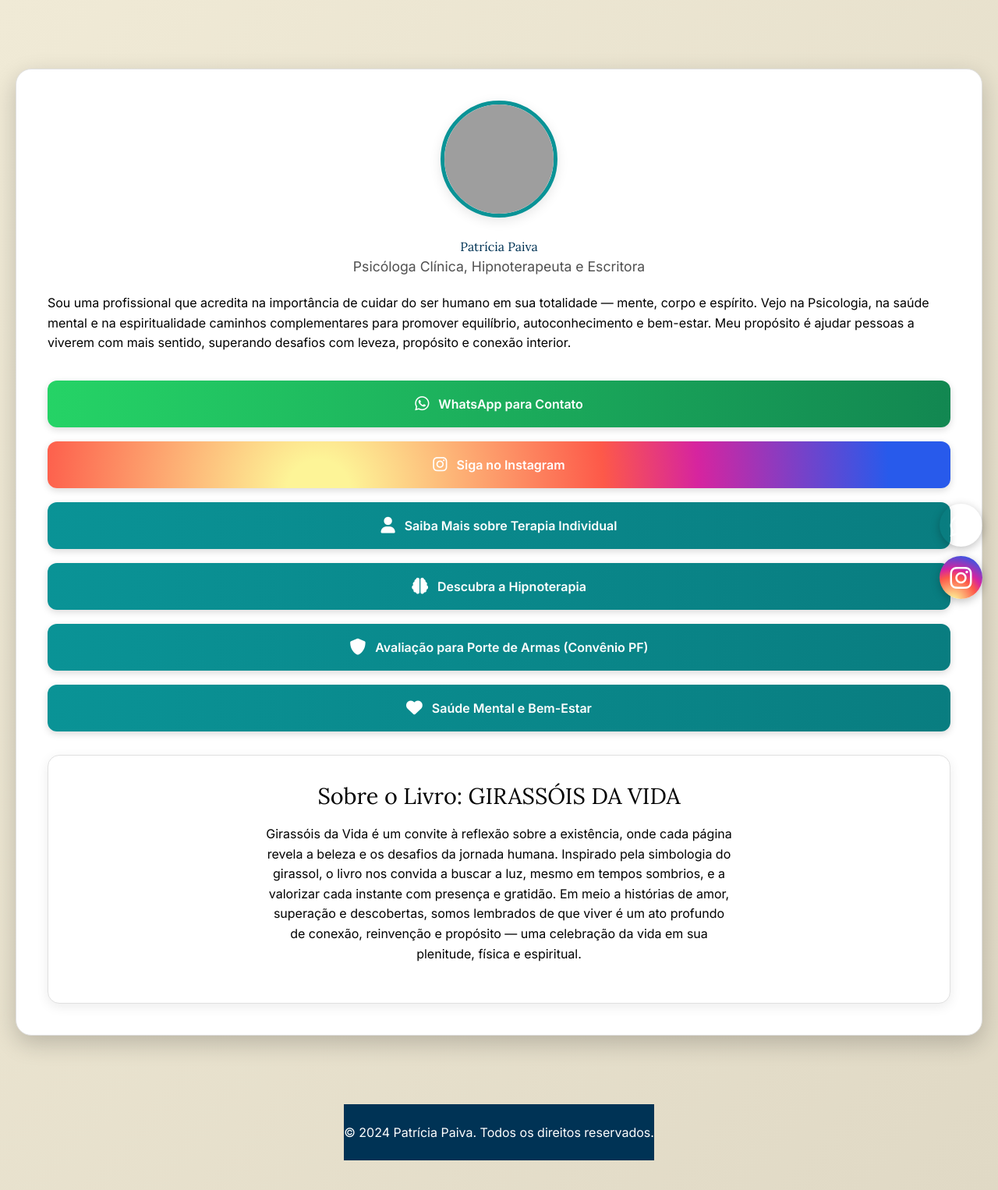
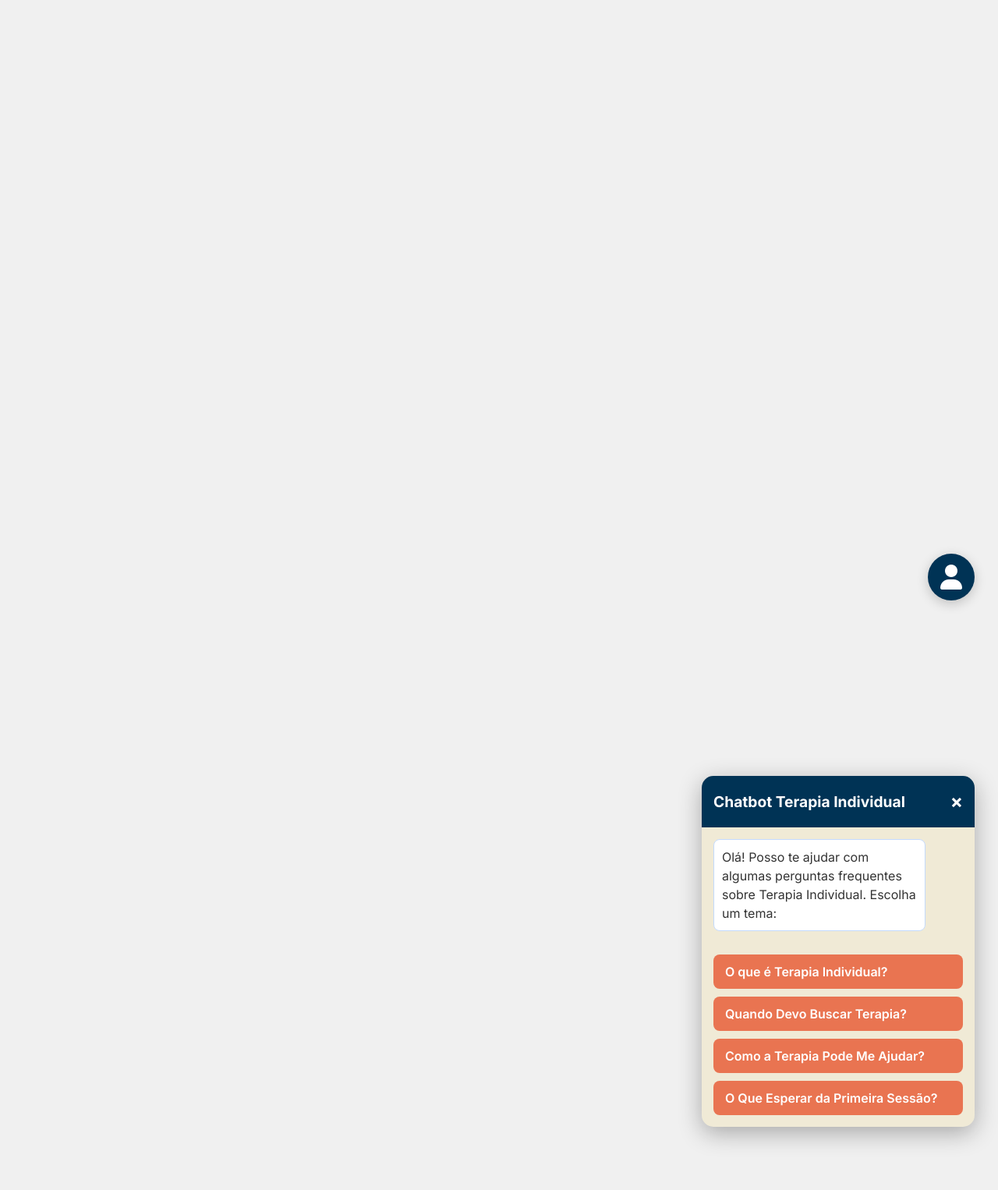
Before and after one commit to giovannapaivavet/App, a plain HTML site: page index.html in a window 1280 px wide. Shown: the whole page at 78% size. After the commit the page ends 800 px from the top, so only its background shows below. Drawn offline with nearby package versions, Linux system fonts and the light colour scheme; grey boxes are pictures that could not be loaded.

Commit message:
Update index.html

```diff
--- a/index.html
+++ b/index.html
@@ -3,318 +3,258 @@
 <head>
     <meta charset="UTF-8">
     <meta name="viewport" content="width=device-width, initial-scale=1.0">
-    <title>Patrícia Paiva - Psicóloga | Hipnoterapeuta | Escritora</title>
+    <title>Chatbot Terapia Individual</title>
     <script src="https://cdn.tailwindcss.com"></script>
-    <script>
-        // Configuração personalizada do Tailwind para cores e fontes
-        tailwind.config = {
-            theme: {
-                extend: {
-                    colors: {
-                        // Paleta de cores definida: #003355, #0A9396, #E97451, #F0EAD6
-                        'patricia-dark-blue': '#003355', // Azul Escuro (para textos e elementos sóbrios)
-                        'patricia-teal': '#0A9396', // Teal (para botões de ação)
-                        'patricia-burnt-orange': '#E97451', // Laranja Queimado (para destaque ou botões secundários)
-                        'patricia-light-beige': '#F0EAD6', // Bege Claro (para fundo principal)
-                        'patricia-text': '#333', // Cor de texto principal (mantendo legibilidade)
-                        'patricia-heading': '#003355', // Cor para títulos principais
-                        'patricia-subheading': '#4F4F4F', // Cor para subtítulos/descrições
-                        // Cores para ícones flutuantes (mantendo as cores associadas)
-                         'whatsapp-float': '#25D366', // Verde WhatsApp
-                         'instagram-float': '#A66C8F', // Tom de rosa/roxo para Instagram (adaptado)
-                    },
-                    fontFamily: {
-                        sans: ['Inter', 'sans-serif'], // Fonte principal Inter
-                        heading: ['Lora', 'serif'], // Fonte Lora para títulos
-                    }
-                }
-            }
-        }
-    </script>
     <link href="https://fonts.googleapis.com/css2?family=Inter:wght@400;600;700&family=Lora:wght@400;700&display=swap" rel="stylesheet">
     <link rel="stylesheet" href="https://cdnjs.cloudflare.com/ajax/libs/font-awesome/6.0.0/css/all.min.css">
     <style>
-        /* Estilos personalizados adicionais */
         body {
-            font-family: 'Inter', sans-serif; /* Aplica a fonte principal */
-            color: #patricia-text; /* Cor de texto padrão */
-            line-height: 1.6;
-            background: linear-gradient(to bottom right, #F0EAD6, #e0d9c5); /* Gradiente suave no fundo */
+            font-family: 'Inter', sans-serif;
+            background-color: #f0f0f0; /* Fundo neutro */
             display: flex;
-            flex-direction: column; /* Para alinhar o rodapé ao final */
             justify-content: center;
             align-items: center;
             min-height: 100vh;
-            padding: 40px 20px; /* Padding maior no body */
+            padding: 20px;
         }
 
-        .linktree-container {
-            background-color: #ffffff; /* Fundo branco para o container */
-            padding: 40px; /* Padding aumentado */
-            border-radius: 20px; /* Bordas mais arredondadas */
-            box-shadow: 0 10px 30px rgba(0, 0, 0, 0.2); /* Sombra mais proeminente */
-            text-align: center;
-            max-width: 450px; /* Largura máxima ajustada para Linktree */
-            width: 100%;
-            border: 1px solid #e0e0e0; /* Borda sutil */
-            margin-bottom: 40px; /* Espaço antes do rodapé */
+        /* Paleta de Cores: #003355 (dark blue), #0A9396 (teal), #E97451 (burnt orange), #F0EAD6 (light beige) */
+        /* Usando variáveis CSS para as cores */
+        :root {
+            --patricia-dark-blue: #003355;
+            --patricia-teal: #0A9396;
+            --patricia-burnt-orange: #E97451;
+            --patricia-light-beige: #F0EAD6;
+            --patricia-text: #333;
         }
 
-        .profile-img {
-            width: 150px; /* Tamanho da foto aumentado */
-            height: 150px;
-            border-radius: 50%;
-            object-fit: cover;
-            margin-bottom: 25px; /* Espaço maior abaixo da foto */
-            border: 5px solid #0A9396; /* Borda com cor Teal */
-            box-shadow: 0 4px 15px rgba(0, 0, 0, 0.1);
+        .chatbot-container {
+            position: fixed; /* Fixo na tela */
+            bottom: 30px;
+            right: 30px; /* Posição padrão */
+            width: 350px;
+            height: 450px;
+            background-color: var(--patricia-light-beige); /* Light beige background */
+            border-radius: 15px;
+            box-shadow: 0 8px 30px rgba(0, 0, 0, 0.3);
+            overflow: hidden;
+            display: flex;
+            flex-direction: column;
+            font-family: 'Inter', sans-serif;
+            z-index: 1000; /* Acima de outros elementos */
+            transform: translateY(150%); /* Começa escondido */
+            transition: transform 0.4s ease-in-out;
         }
 
-        h1 {
-            font-family: 'Lora', serif;
-            font-size: 2.5rem; /* Tamanho do título aumentado */
-            font-weight: 700;
-            color: #patricia-heading; /* Azul Escuro para o título */
-            margin-bottom: 8px; /* Espaço ajustado */
+        .chatbot-container.open {
+            transform: translateY(0); /* Desliza para cima quando aberto */
         }
 
-        .description {
-            font-size: 1.1rem; /* Tamanho da descrição aumentado */
-            color: #patricia-subheading; /* Cor para descrição */
-            margin-bottom: 20px; /* Espaço ajustado para a bio vir abaixo */
-            line-height: 1.6;
+        .chatbot-header {
+            background-color: var(--patricia-dark-blue); /* Dark blue header */
+            color: white;
+            padding: 15px;
+            font-size: 1.2rem;
+            font-weight: 700;
+            display: flex;
+            justify-content: space-between;
+            align-items: center;
+            cursor: pointer; /* Indica que o header é clicável */
         }
 
-        /* Estilo para a seção de Bio */
-        .bio-section {
-            text-align: left; /* Alinhar texto da bio à esquerda */
-            margin-bottom: 35px; /* Espaço maior abaixo da bio */
-            color: #patricia-text;
-            font-size: 1rem;
-            line-height: 1.6;
+        .chatbot-close-btn {
+            background: none;
+            border: none;
+            color: white;
+            font-size: 1.5rem;
+            cursor: pointer;
         }
 
-        /* Estilo para botões de opção (usando Teal e Burnt Orange com gradientes) */
-        .btn-option {
-            display: flex; /* Usar flexbox para ícone e texto */
-            align-items: center;
-            justify-content: center; /* Centralizar conteúdo */
-            background: linear-gradient(to right, #0A9396, #097D80); /* Gradiente Teal */
-            color: white;
-            font-weight: 600;
-            padding: 18px 25px; /* Padding aumentado para botões */
-            border-radius: 12px; /* Bordas mais arredondadas nos botões */
-            text-decoration: none;
-            margin-bottom: 18px; /* Espaço maior entre botões */
-            transition: all 0.3s ease; /* Transição suave */
-            box-shadow: 0 3px 10px rgba(0, 0, 0, 0.15); /* Sombra nos botões */
-            border: none;
+        .chatbot-body {
+            flex-grow: 1;
+            padding: 15px;
+            overflow-y: auto; /* Scroll para o conteúdo */
+            display: flex;
+            flex-direction: column;
         }
 
-        .btn-option:hover {
-            background: linear-gradient(to right, #097D80, #086a6d); /* Gradiente mais escuro no hover */
-            transform: translateY(-3px); /* Efeito de "levantar" no hover */
-            box-shadow: 0 6px 15px rgba(0, 0, 0, 0.25);
+        .message {
+            margin-bottom: 15px;
+            padding: 10px;
+            border-radius: 8px;
+            max-width: 85%;
         }
 
-         .btn-option i {
-             margin-right: 12px; /* Espaço maior entre ícone e texto */
-             font-size: 1.3rem; /* Tamanho do ícone ajustado */
+        .message.bot {
+            align-self: flex-start;
+            background-color: #ffffff; /* White background for bot messages */
+            border: 1px solid #c3dafe; /* Borda sutil */
+            color: var(--patricia-text);
         }
 
-        /* Estilo específico para o botão de Escritora (usando Burnt Orange) */
-        .btn-option.writer-button {
-             background: linear-gradient(to right, #E97451, #d06244); /* Gradiente Laranja Queimado */
-        }
-         .btn-option.writer-button:hover {
-             background: linear-gradient(to right, #d06244, #b85338); /* Gradiente mais escuro */
+        .message.user {
+            align-self: flex-end;
+            background-color: var(--patricia-teal); /* Teal background for user clicks */
+            color: white;
         }
 
-         /* Estilo específico para o botão de WhatsApp (usando verde) */
-        .btn-option.whatsapp-button {
-             background: linear-gradient(to right, #25D366, #128751); /* Gradiente Verde WhatsApp */
-        }
-         .btn-option.whatsapp-button:hover {
-             background: linear-gradient(to right, #128751, #0e6b40); /* Gradiente Verde mais escuro */
+        .chatbot-options {
+            padding: 15px;
+            display: flex;
+            flex-direction: column;
+            gap: 10px; /* Espaço entre os botões de opção */
         }
 
-         /* Estilo específico para o botão de Instagram (usando gradiente Instagram) */
-         .btn-option.instagram-button {
-             background: radial-gradient(circle at 30% 107%, #fdf497 0%, #fdf497 5%, #fd5949 45%, #d6249f 60%, #285aeb 90%); /* Gradiente Instagram */
-             color: white; /* Cor do texto branca para o gradiente do Instagram */
-         }
-         .btn-option.instagram-button:hover {
-              background: radial-gradient(circle at 30% 107%, #fce38a 0%, #fce38a 5%, #fc4a3a 45%, #c51a8d 60%, #234cc7 90%); /* Gradiente Instagram mais escuro */
+        .option-button {
+            background-color: var(--patricia-burnt-orange); /* Burnt orange for options */
+            color: white;
+            padding: 10px 15px;
+            border-radius: 8px;
+            border: none;
+            cursor: pointer;
+            font-size: 1rem;
+            font-weight: 600;
+            transition: background-color 0.3s ease;
+            text-align: left; /* Alinhar texto à esquerda */
         }
 
-
-        /* Estilos para a seção Escritora */
-        .writer-section {
-            background-color: #ffffff; /* Fundo branco */
-            padding: 30px; /* Padding ajustado */
-            border-radius: 15px; /* Bordas arredondadas */
-            box-shadow: 0 4px 15px rgba(0, 0, 0, 0.08);
-            margin-top: 30px;
-            text-align: center;
-            border: 1px solid #e0e0e0; /* Borda sutil */
-        }
-        .writer-section h3 {
-            font-family: 'Lora', serif;
-            font-size: 1.8rem;
-            margin-bottom: 15px;
-            color: #patricia-dark-blue; /* Azul Escuro */
-        }
-        .writer-section p {
-            font-size: 1rem;
-            color: #patricia-text;
-            margin-bottom: 20px;
-            line-height: 1.6;
-            max-width: 600px;
-            margin-left: auto;
-            margin-right: auto;
+        .option-button:hover {
+            background-color: #d06244; /* Burnt orange mais escuro no hover */
         }
 
-         /* Estilos para ícones flutuantes */
-        .floating-icons {
+        .whatsapp-link {
+            display: inline-block;
+            background-color: #25D366; /* WhatsApp green */
+            color: white;
+            padding: 8px 12px;
+            border-radius: 5px;
+            text-decoration: none;
+            margin-top: 10px;
+            font-size: 0.9rem;
+            font-weight: 600;
+            transition: background-color 0.3s ease;
+        }
+
+        .whatsapp-link:hover {
+            background-color: #128751; /* Darker WhatsApp green */
+        }
+
+        .chatbot-open-button {
             position: fixed;
-            bottom: 20px; /* Distância do fundo */
-            right: 20px; /* Distância da direita */
-            z-index: 1000; /* Garante que fiquem acima de outros elementos */
-            display: flex;
-            flex-direction: column; /* Ícones empilhados verticalmente */
-            align-items: center;
-        }
-        .floating-icon {
+            bottom: 30px;
+            right: 30px; /* Posição padrão */
+            width: 60px;
+            height: 60px;
+            background-color: var(--patricia-dark-blue); /* Dark blue button */
+            color: white;
+            border-radius: 50%;
             display: flex;
             justify-content: center;
             align-items: center;
-            width: 55px; /* Tamanho do círculo aumentado */
-            height: 55px; /* Tamanho do círculo aumentado */
-            border-radius: 50%; /* Forma de círculo */
-            color: white;
-            font-size: 2rem; /* Tamanho do ícone aumentado */
-            margin-bottom: 12px; /* Espaço entre os ícones */
-            box-shadow: 0 3px 12px rgba(0, 0, 0, 0.25);
-            transition: transform 0.2s ease, box-shadow 0.2s ease;
-        }
-        .floating-icon:hover {
-            transform: scale(1.1); /* Efeito de zoom no hover */
-            box-shadow: 0 5px 20px rgba(0, 0, 0, 0.35);
-        }
-        .whatsapp-float {
-            background-color: #whatsapp-float; /* Verde WhatsApp */
-        }
-        .instagram-float {
-            background: radial-gradient(circle at 30% 107%, #fdf497 0%, #fdf497 5%, #fd5949 45%, #d6249f 60%, #285aeb 90%); /* Gradiente Instagram */
+            font-size: 2rem;
+            box-shadow: 0 4px 15px rgba(0, 0, 0, 0.2);
+            cursor: pointer;
+            z-index: 1001; /* Acima do container */
+            transition: transform 0.2s ease;
         }
 
-
-         /* Responsividade */
-        @media (max-width: 768px) {
-            body {
-                padding: 20px 15px;
-            }
-            .linktree-container {
-                padding: 30px 20px;
-                border-radius: 15px;
-            }
-            .profile-img {
-                width: 120px;
-                height: 120px;
-                margin-bottom: 20px;
-            }
-            h1 {
-                font-size: 2rem;
-            }
-            .description {
-                font-size: 1rem;
-                margin-bottom: 20px; /* Ajustado */
-            }
-             .bio-section {
-                 margin-bottom: 25px; /* Ajustado */
-             }
-            .btn-option {
-                 padding: 15px 20px;
-                 border-radius: 10px;
-                 margin-bottom: 15px;
-                 font-size: 1rem;
-            }
-             .btn-option i {
-                 margin-right: 10px;
-                 font-size: 1.2rem;
-             }
-               .writer-section {
-                   padding: 25px 15px;
-                   margin-top: 25px;
-               }
-                .writer-section h3 {
-                    font-size: 1.5rem;
-                }
-                 .writer-section p {
-                     font-size: 0.95rem;
-                 }
-            .floating-icons {
-                 bottom: 15px;
-                 right: 15px;
-             }
-             .floating-icon {
-                 width: 50px;
-                 height: 50px;
-                 font-size: 1.8rem;
-                 margin-bottom: 10px;
-             }
+         .chatbot-open-button:hover {
+             transform: scale(1.1);
          }
     </style>
 </head>
 <body>
 
-    <section class="section-beige py-12">
-        <div class="container linktree-container">
-            <img src="https://media.licdn.com/dms/image/v2/C4D03AQHoy6HE90-9cg/profile-displayphoto-shrink_200_200/profile-displayphoto-shrink_200_200/0/1517058550993?e=1753315200&v=beta&t=CEjGdRw5vohgyYlXYgRTlTC5nh7YD8nlrXwpB2CzB5o" alt="Foto de Patrícia Paiva" class="profile-img mx-auto">
-
-            <h1 class="text-patricia-heading">
-                Patrícia Paiva
-            </h1>
-            <p class="description text-patricia-subheading">
-                Psicóloga Clínica, Hipnoterapeuta e Escritora
-            </p>
-
-            <div class="bio-section">
-                <p>
-                    Sou uma profissional que acredita na importância de cuidar do ser humano em sua totalidade — mente, corpo e espírito. Vejo na Psicologia, na saúde mental e na espiritualidade caminhos complementares para promover equilíbrio, autoconhecimento e bem-estar. Meu propósito é ajudar pessoas a viverem com mais sentido, superando desafios com leveza, propósito e conexão interior.
-                </p>
+    <div class="chatbot-open-button" id="open-chatbot-terapia">
+        <i class="fas fa-user"></i>
     </div>
 
-
-            <a href="https://wa.me/559884574134" target="_blank" class="btn-option whatsapp-button"><i class="fab fa-whatsapp"></i> WhatsApp para Contato</a>
-            <a href="https://www.instagram.com/patricia.paiva.391/" target="_blank" class="btn-option instagram-button"><i class="fab fa-instagram"></i> Siga no Instagram</a>
-            <a href="#" class="btn-option"><i class="fas fa-user"></i> Saiba Mais sobre Terapia Individual</a>
-            <a href="#" class="btn-option"><i class="fas fa-brain"></i> Descubra a Hipnoterapia</a>
-            <a href="#" class="btn-option"><i class="fas fa-shield-alt"></i> Avaliação para Porte de Armas (Convênio PF)</a>
-             <a href="#" class="btn-option"><i class="fas fa-heart"></i> Saúde Mental e Bem-Estar</a>
-            <div class="writer-section">
-                <h3>Sobre o Livro: GIRASSÓIS DA VIDA</h3>
-                <p>
-                    Girassóis da Vida é um convite à reflexão sobre a existência, onde cada página revela a beleza e os desafios da jornada humana. Inspirado pela simbologia do girassol, o livro nos convida a buscar a luz, mesmo em tempos sombrios, e a valorizar cada instante com presença e gratidão. Em meio a histórias de amor, superação e descobertas, somos lembrados de que viver é um ato profundo de conexão, reinvenção e propósito — uma celebração da vida em sua plenitude, física e espiritual.
-                </p>
+    <div class="chatbot-container" id="chatbot-container-terapia">
+        <div class="chatbot-header" id="chatbot-header-terapia">
+            <span>Chatbot Terapia Individual</span>
+            <button class="chatbot-close-btn" id="close-chatbot-terapia">&times;</button>
+        </div>
+        <div class="chatbot-body" id="chatbot-body-terapia">
+            <div class="message bot">Olá! Posso te ajudar com algumas perguntas frequentes sobre Terapia Individual. Escolha um tema:</div>
+        </div>
+        <div class="chatbot-options" id="chatbot-options-terapia">
+            <button class="option-button" data-topic="o-que-e">O que é Terapia Individual?</button>
+             <button class="option-button" data-topic="quando-buscar">Quando Devo Buscar Terapia?</button>
+             <button class="option-button" data-topic="como-ajuda">Como a Terapia Pode Me Ajudar?</button>
+             <button class="option-button" data-topic="primeira-sessao">O Que Esperar da Primeira Sessão?</button>
+        </div>
     </div>
 
-        </div> </section>
+    <script>
+        const chatbotContainerTerapia = document.getElementById('chatbot-container-terapia');
+        const chatbotHeaderTerapia = document.getElementById('chatbot-header-terapia');
+        const chatbotBodyTerapia = document.getElementById('chatbot-body-terapia');
+        const chatbotOptionsTerapia = document.getElementById('chatbot-options-terapia');
+        const openChatbotBtnTerapia = document.getElementById('open-chatbot-terapia');
+        const closeChatbotBtnTerapia = document.getElementById('close-chatbot-terapia');
 
-    <footer class="bg-patricia-dark-blue py-6 text-white text-center">
-        <div class="container">
-            <p>&copy; 2024 Patrícia Paiva. Todos os direitos reservados.</p>
-        </div>
-    </footer>
+        const whatsappNumber = '559884574134'; // Número de WhatsApp da Patrícia
 
-    <div class="floating-icons">
-        <a href="https://wa.me/559884574134" target="_blank" class="floating-icon whatsapp-float">
-            <i class="fab fa-whatsapp"></i>
-        </a>
-        <a href="https://www.instagram.com/patricia.paiva.391/" target="_blank" class="floating-icon instagram-float">
-            <i class="fab fa-instagram"></i>
-        </a>
-    </div>
+        // Mapeamento de tópicos para respostas
+        const responsesTerapia = {
+            "o-que-e": "Terapia individual é um espaço confidencial para você conversar com um psicólogo sobre seus pensamentos, sentimentos e desafios, buscando autoconhecimento e soluções. <a href='https://wa.me/${whatsappNumber}' target='_blank' class='whatsapp-link'>Agendar Consulta via WhatsApp</a>",
+            "quando-buscar": "Você pode buscar terapia quando sentir dificuldades em lidar com emoções, passar por mudanças importantes, enfrentar problemas nos relacionamentos, ou simplesmente desejar se conhecer melhor. <a href='https://wa.me/${whatsappNumber}' target='_blank' class='whatsapp-link'>Agendar Consulta via WhatsApp</a>",
+            "como-ajuda": "A terapia pode te ajudar a desenvolver novas perspectivas, aprender a lidar com o estresse e a ansiedade, melhorar seus relacionamentos, aumentar a autoconfiança e promover seu bem-estar geral. <a href='https://wa.me/${whatsappNumber}' target='_blank' class='whatsapp-link'>Agendar Consulta via WhatsApp</a>",
+            "primeira-sessao": "Na primeira sessão, você terá a oportunidade de conhecer a Patrícia, falar sobre o que te trouxe até a terapia e entender como o processo terapêutico pode funcionar para você. É um momento de acolhimento e avaliação inicial. <a href='https://wa.me/${whatsappNumber}' target='_blank' class='whatsapp-link'>Agendar Consulta via WhatsApp</a>",
+            "default": "Desculpe, não entendi. Por favor, escolha um dos tópicos acima."
+        };
+
+        // Função para adicionar mensagem ao corpo do chatbot
+        function addMessageTerapia(text, sender) {
+            const messageElement = document.createElement('div');
+            messageElement.classList.add('message', sender);
+            messageElement.innerHTML = text; // Usar innerHTML para links
+            chatbotBodyTerapia.appendChild(messageElement);
+            // Rolar para a mensagem mais recente
+            chatbotBodyTerapia.scrollTop = chatbotBodyTerapia.scrollHeight;
+        }
+
+        // Event listener para os botões de opção
+        chatbotOptionsTerapia.addEventListener('click', function(event) {
+            if (event.target.classList.contains('option-button')) {
+                const topic = event.target.dataset.topic;
+                const userMessage = event.target.textContent;
+
+                // Adiciona a mensagem do usuário
+                addMessageTerapia(userMessage, 'user');
+
+                // Obtém e adiciona a resposta do bot
+                const botResponse = responsesTerapia[topic] || responsesTerapia["default"];
+                setTimeout(() => { // Simula um pequeno atraso na resposta do bot
+                    addMessageTerapia(botResponse, 'bot');
+                }, 500);
+
+                // Opcional: Esconder opções após a seleção ou mostrar novas opções
+                // chatbotOptionsTerapia.style.display = 'none';
+            }
+        });
+
+        // Event listener para abrir o chatbot
+        openChatbotBtnTerapia.addEventListener('click', function() {
+            chatbotContainerTerapia.classList.add('open');
+            openChatbotBtnTerapia.style.display = 'none'; // Esconde o botão de abrir
+        });
+
+        // Event listener para fechar o chatbot
+        closeChatbotBtnTerapia.addEventListener('click', function() {
+            chatbotContainerTerapia.classList.remove('open');
+            openChatbotBtnTerapia.style.display = 'flex'; // Mostra o botão de abrir novamente
+        });
+
+         // Event listener para fechar o chatbot clicando no header
+         chatbotHeaderTerapia.addEventListener('click', function(event) {
+             // Garante que não feche se clicar no botão de fechar
+             if (event.target.id !== 'close-chatbot-terapia') {
+                 chatbotContainerTerapia.classList.remove('open');
+                 openChatbotBtnTerapia.style.display = 'flex';
+             }
+         });
+    </script>
 
 </body>
 </html>
```
Lines whose indentation alone changed are shown as unchanged.
